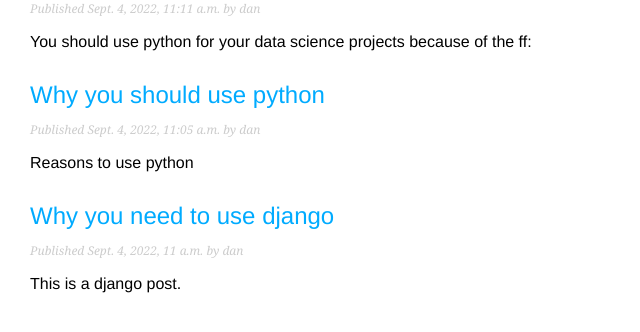
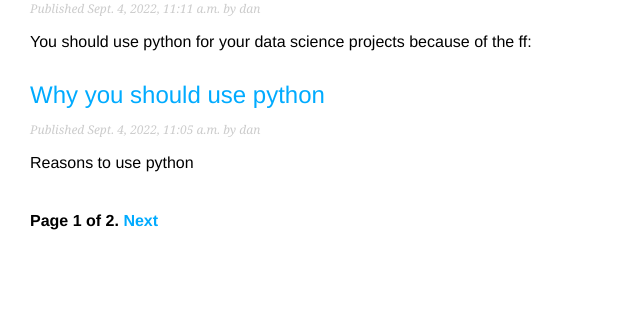
Before and after one commit to yawtalkstechs/New-Blog-API, a Django app: page /blog/ in a window 1280 px wide. Shown: the part 278-610 px from the top of the page, without its empty margins (0-640 px from the left). Run offline with Django 4.2, Linux system fonts and the light colour scheme; data comes from the database, SQL or seed files in the repository; both versions use the stored data as it was after the commit.

Commit message:
Pagination added

```diff
--- a/blog/models.py
+++ b/blog/models.py
@@ -13,7 +13,7 @@ class Post(models.Model):
         PUBLISHED = "PB", "Published"
 
     title = models.CharField(max_length=250)
-    slug = models.CharField(max_length=250)
+    slug = models.CharField(max_length=250, unique_for_date='publish')
     author = models.ForeignKey(User, on_delete=models.CASCADE,
                 related_name='blog_posts')
     body = models.TextField()
@@ -33,4 +33,7 @@ class Post(models.Model):
         return self.title
 
     def get_absolute_url(self):
-        return reverse("blog:post_detail", kwargs={"pk": self.pk})
+        return reverse("blog:post_detail", args=[self.publish.year,
+                                                self.publish.month,
+                                                self.publish.day,
+                                                self.slug,])
--- a/blog/urls.py
+++ b/blog/urls.py
@@ -5,5 +5,6 @@ app_name = 'blog'
 
 urlpatterns = [
     path('', post_list, name='post_list'),
-    path('<int:id>/', post_detail, name='post_detail'),
+    path('<int:year>/<int:month>/<int:day>/<slug:post>/',
+     post_detail, name='post_detail'),
 ]
--- a/blog/views.py
+++ b/blog/views.py
@@ -1,11 +1,27 @@
 from django.shortcuts import render, get_object_or_404
+from django.core.paginator import Paginator, EmptyPage, PageNotAnInteger
 
 from .models import Post
 # Create your views here.
 def post_list(request):
-    posts = Post.published.all()
+    post_list = Post.published.all()
+    paginator = Paginator(post_list, 3)
+    page_number = request.GET.get('page', 1)
+
+    try:
+        posts = paginator.page(page_number)
+    except PageNotAnInteger:
+        posts = paginator.page(1)
+    except EmptyPage:
+        posts = paginator.page(paginator.num_pages)
+
     return render(request, 'blog/post/list.html', {'posts':posts})
 
-def post_detail(request, id):
-    post = get_object_or_404(Post, id=id, status=Post.Status.PUBLISHED)
+def post_detail(request, year, month, day, post):
+    post = get_object_or_404(Post,
+                            status=Post.Status.PUBLISHED,
+                            slug=post,
+                            publish__year = year,
+                            publish__month = month,
+                            publish__day = day,)
     return render(request, 'blog/post/detail.html', {'post': post})
--- a/templates/blog/post/list.html
+++ b/templates/blog/post/list.html
@@ -4,11 +4,12 @@
     <h1>My Blog</h1>
     {% for post in posts %}
         <h2>
-            <a href="{% url 'blog:post_detail' post.id %}">{{ post.title }}</a>
+            <a href="{{ post.get_absolute_url }}">{{ post.title }}</a>
         </h2>
         <p class="date">
             Published {{ post.publish }} by {{ post.author }}
         </p>
         {{ post.body|truncatewords:30|linebreaks }}
     {% endfor %}
+    {% include "pagination.html" with page=posts %}
 {% endblock content %}
--- /dev/null
+++ b/templates/pagination.html
@@ -0,0 +1,13 @@
+<div class="pagination">
+    <span class="step-links">
+        {% if page.has_previous %}
+            <a href="?page={{ page.previous_page_number }}">Previous</a>
+        {% endif %}
+        <span class="current">
+            Page {{ page.number }} of {{ page.paginator.num_pages }}.
+        </span>
+        {% if page.has_next %}
+            <a href="?page={{ page.next_page_number }}">Next</a>
+        {% endif%}
+    </span>
+</div>
```
Also changed, not shown: blog/migrations/0002_alter_post_slug.py (added), db.sqlite3.
